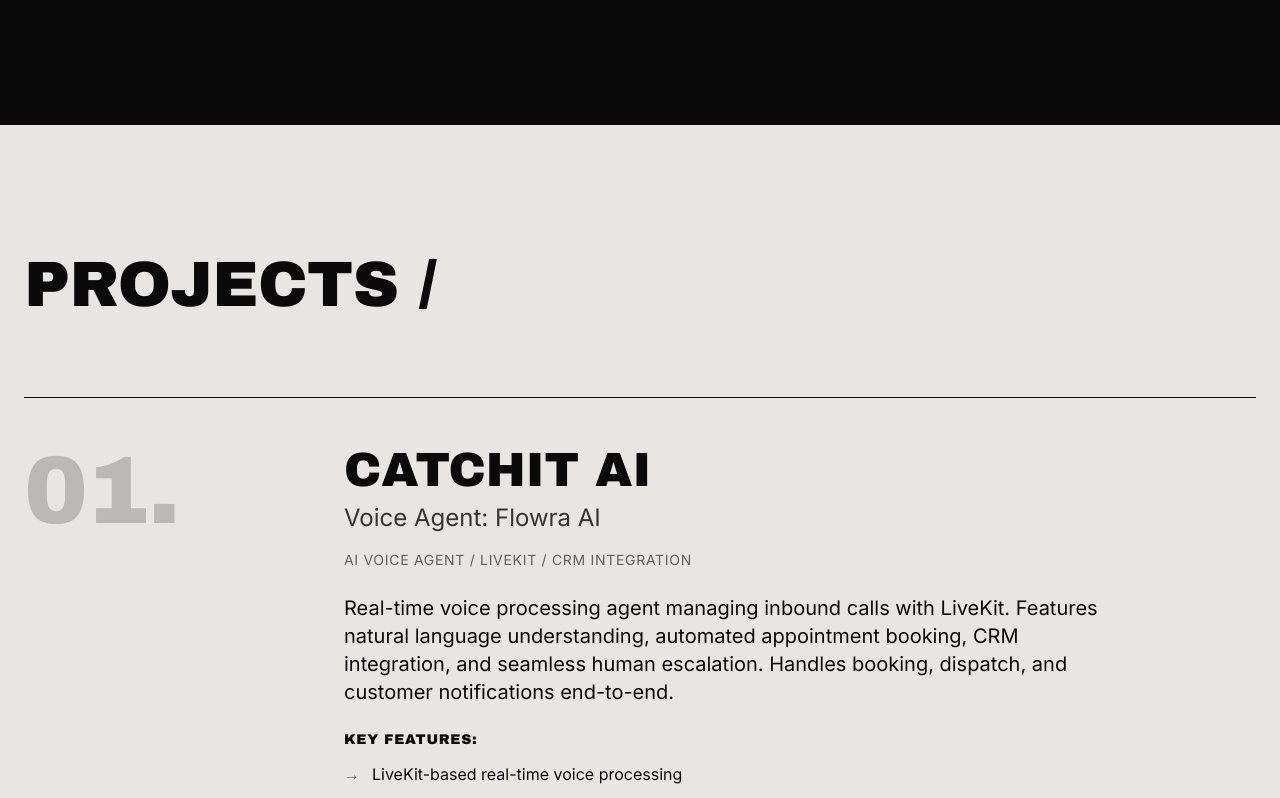
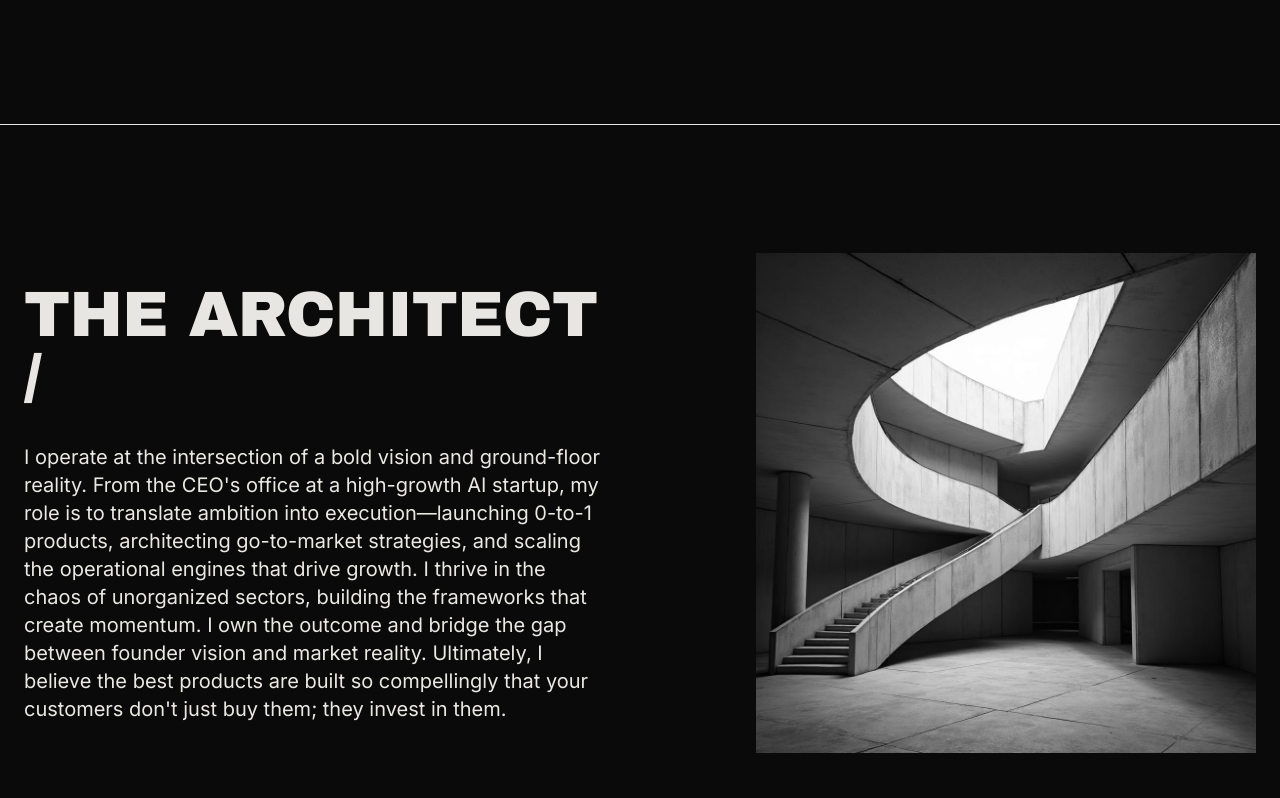
Before and after one commit to almanack007/aayush-anand-portfolio-muse, a React (Vite) app: page / in a window 1280 px wide. Shown: the part 4680-5478 px from the top of the page. Built offline with nearby package versions, Linux system fonts and the light colour scheme; the HTML template or start-up script is replaced by a standard one.

Commit message:
Refactor: Implement Hero Section and About Section plan

```diff
--- /dev/null
+++ b/src/components/AboutSection.tsx
@@ -0,0 +1,32 @@
+import abstractArchitecture from "@/assets/abstract-architecture.jpg";
+
+const AboutSection = () => {
+  return (
+    <section id="about" className="section-dark py-24 md:py-32 border-t border-dark-fg">
+      <div className="container mx-auto px-6">
+        <div className="grid grid-cols-1 lg:grid-cols-2 gap-12 lg:gap-20 items-center">
+          {/* Left Column - Text */}
+          <div className="space-y-8">
+            <h2 className="text-display-md font-display mb-8">THE ARCHITECT /</h2>
+            <p className="text-lg md:text-xl font-body leading-relaxed" style={{ color: '#EAE8E2' }}>
+              I operate at the intersection of a bold vision and ground-floor reality. From the CEO's office at a high-growth AI startup, my role is to translate ambition into execution—launching 0-to-1 products, architecting go-to-market strategies, and scaling the operational engines that drive growth. I thrive in the chaos of unorganized sectors, building the frameworks that create momentum. I own the outcome and bridge the gap between founder vision and market reality. Ultimately, I believe the best products are built so compellingly that your customers don't just buy them; they invest in them.
+            </p>
+          </div>
+
+          {/* Right Column - Abstract Architectural Image */}
+          <div className="flex justify-center lg:justify-end">
+            <div className="w-full max-w-[500px] aspect-square">
+              <img
+                src={abstractArchitecture}
+                alt="Abstract architectural photograph representing structure and framework"
+                className="w-full h-full object-cover grayscale"
+              />
+            </div>
+          </div>
+        </div>
+      </div>
+    </section>
+  );
+};
+
+export default AboutSection;
--- a/src/components/ContactFormSection.tsx
+++ b/src/components/ContactFormSection.tsx
@@ -138,7 +138,7 @@ const ContactFormSection = () => {
               type="submit"
               disabled={isSubmitting || isSubmitted}
               size="lg"
-              className="bg-light-bg text-dark-bg hover:bg-light-bg/90 transition-colors text-sm tracking-wider px-8 py-6 w-full md:w-auto font-medium"
+              className="bg-light-fg text-dark-bg hover:bg-light-fg/90 border-2 border-light-fg transition-colors text-sm tracking-wider px-8 py-6 w-full md:w-auto font-medium"
             >
               {isSubmitted ? (
                 <span className="flex items-center gap-2">
--- a/src/components/HeroSection.tsx
+++ b/src/components/HeroSection.tsx
@@ -12,6 +12,13 @@ const HeroSection = () => {
 
   const scrollToProjects = () => {
     const element = document.getElementById('projects');
+    if (element) {
+      element.scrollIntoView({ behavior: 'smooth' });
+    }
+  };
+
+  const scrollToAbout = () => {
+    const element = document.getElementById('about');
     if (element) {
       element.scrollIntoView({ behavior: 'smooth' });
     }
@@ -57,7 +64,7 @@ const HeroSection = () => {
             {/* Social/Navigation Icons - aligned left */}
             <div className="flex items-center gap-6">
               <a
-                href="https://www.linkedin.com/in/aayush-anand-/"
+                href="https://www.linkedin.com/in/aayush-anand05/"
                 target="_blank"
                 rel="noopener noreferrer"
                 className="text-muted-foreground hover:text-foreground transition-colors"
@@ -73,9 +80,9 @@ const HeroSection = () => {
                 <FolderOpen className="w-6 h-6" />
               </button>
               <button
-                onClick={scrollToContact}
+                onClick={scrollToAbout}
                 className="text-muted-foreground hover:text-foreground transition-colors"
-                aria-label="Contact"
+                aria-label="About"
               >
                 <Mail className="w-6 h-6" />
               </button>
--- a/src/pages/Index.tsx
+++ b/src/pages/Index.tsx
@@ -3,6 +3,7 @@ import HeroSection from "@/components/HeroSection";
 import ArsenalSection from "@/components/ArsenalSection";
 import ServicesSection from "@/components/ServicesSection";
 import WorkExperienceSection from "@/components/WorkExperienceSection";
+import AboutSection from "@/components/AboutSection";
 import ProjectsShowcaseSection from "@/components/ProjectsShowcaseSection";
 import ContactFormSection from "@/components/ContactFormSection";
 
@@ -15,6 +16,7 @@ const Index = () => {
         <ServicesSection />
         <ArsenalSection />
         <WorkExperienceSection />
+        <AboutSection />
         <ProjectsShowcaseSection />
         <ContactFormSection />
       </main>
```
Also changed, not shown: src/assets/abstract-architecture.jpg (added).
